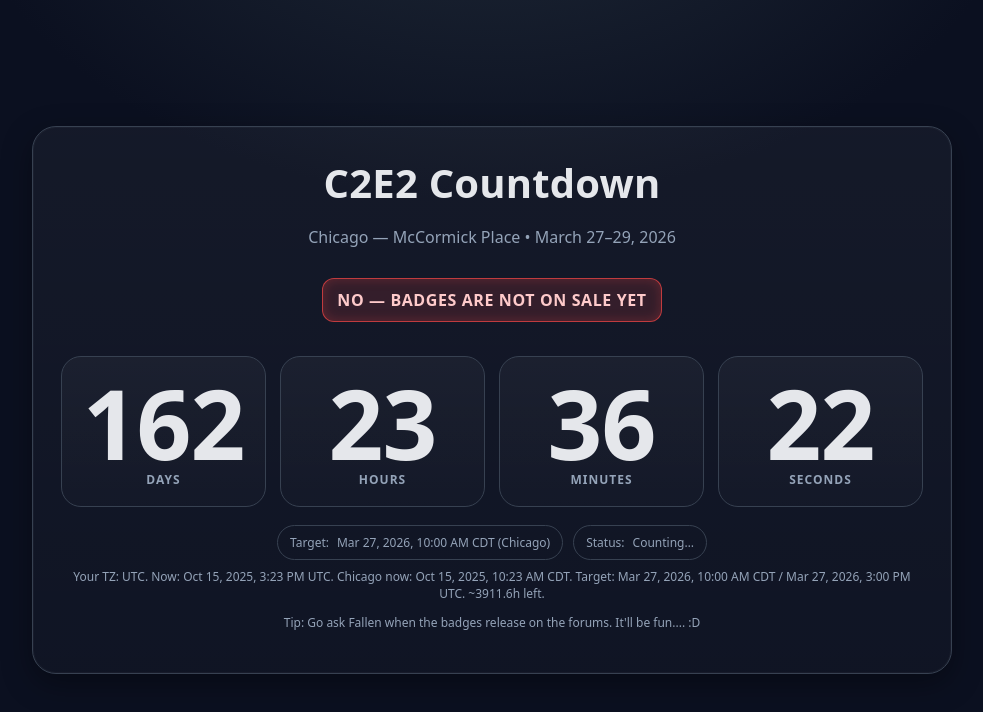
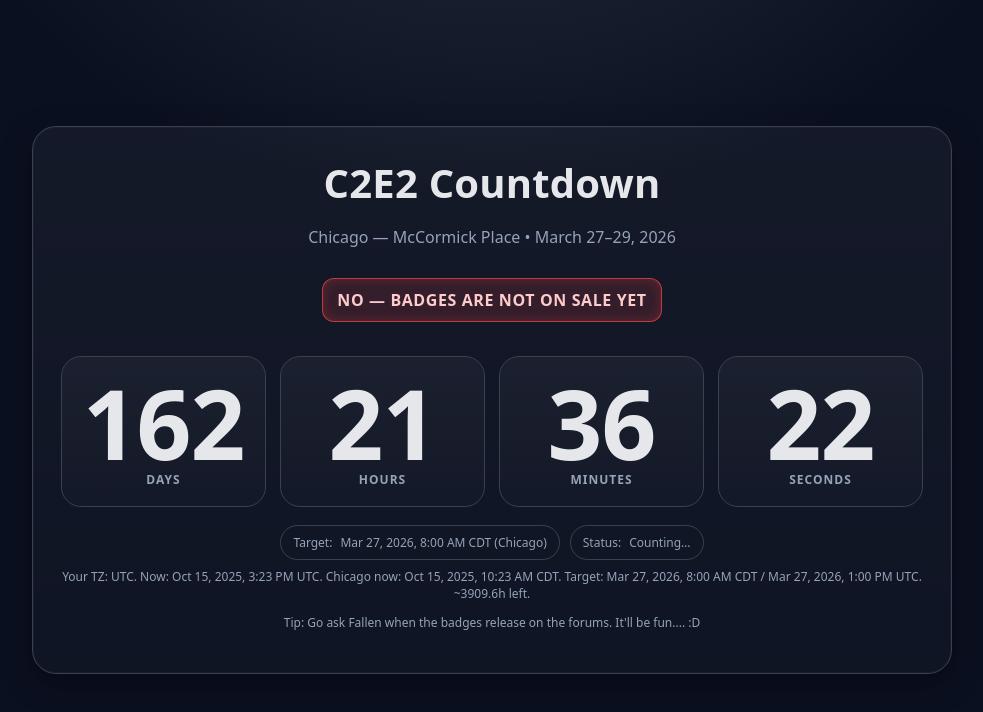
Before and after one commit to jw-networks/c2e2_count, a plain HTML site: page index.html in a window 1280 px wide. Shown: the whole page, without its empty margins (148-1131 px from the left). Drawn offline with Linux system fonts and the light colour scheme.

Commit message:
Update index.html

```diff
--- a/index.html
+++ b/index.html
@@ -118,7 +118,7 @@
   <script>
     // === CONFIG (final, robust) ===
     // Target instant expressed unambiguously in UTC (Z). 10:00 AM Chicago on Mar 27, 2026 is 15:00 UTC.
-    const TARGET_UTC_ISO = '2026-03-27T15:00:00Z'; // 10:00 AM Chicago (CDT)
+    const TARGET_UTC_ISO = '2026-03-27T13:00:00Z'; // 10:00 AM Chicago (CDT)
     const TARGET_EPOCH = Date.parse(TARGET_UTC_ISO);
     const CHICAGO_TZ = 'America/Chicago';
 
```
